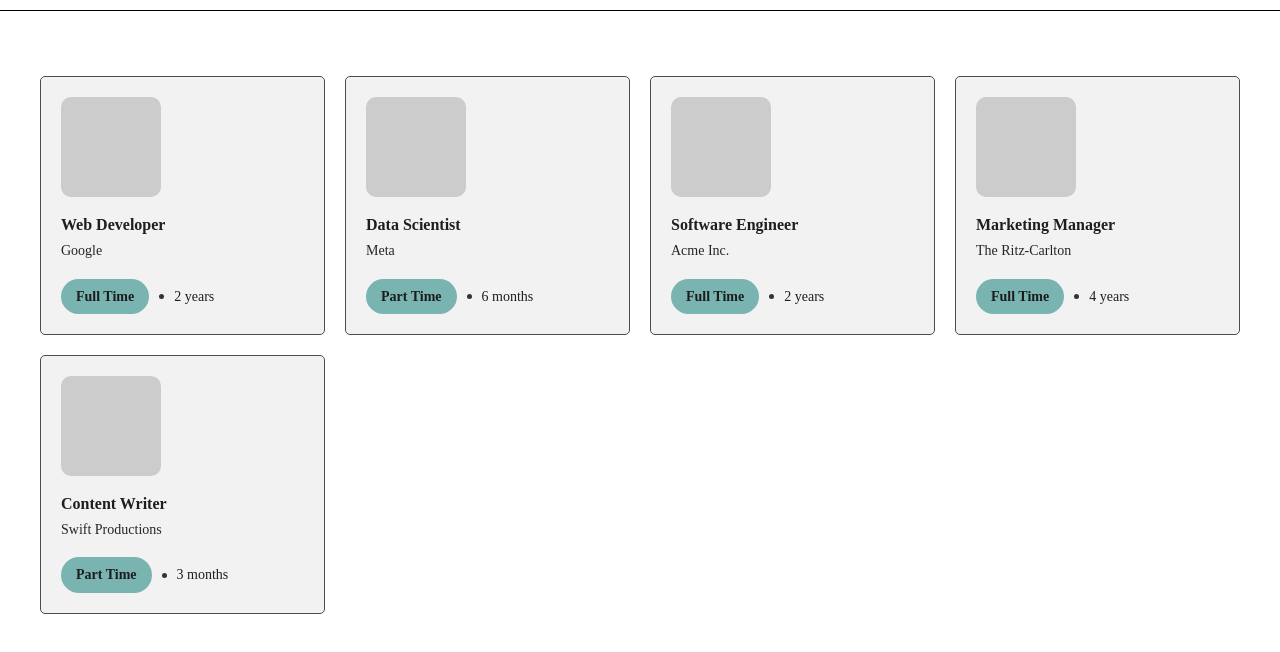
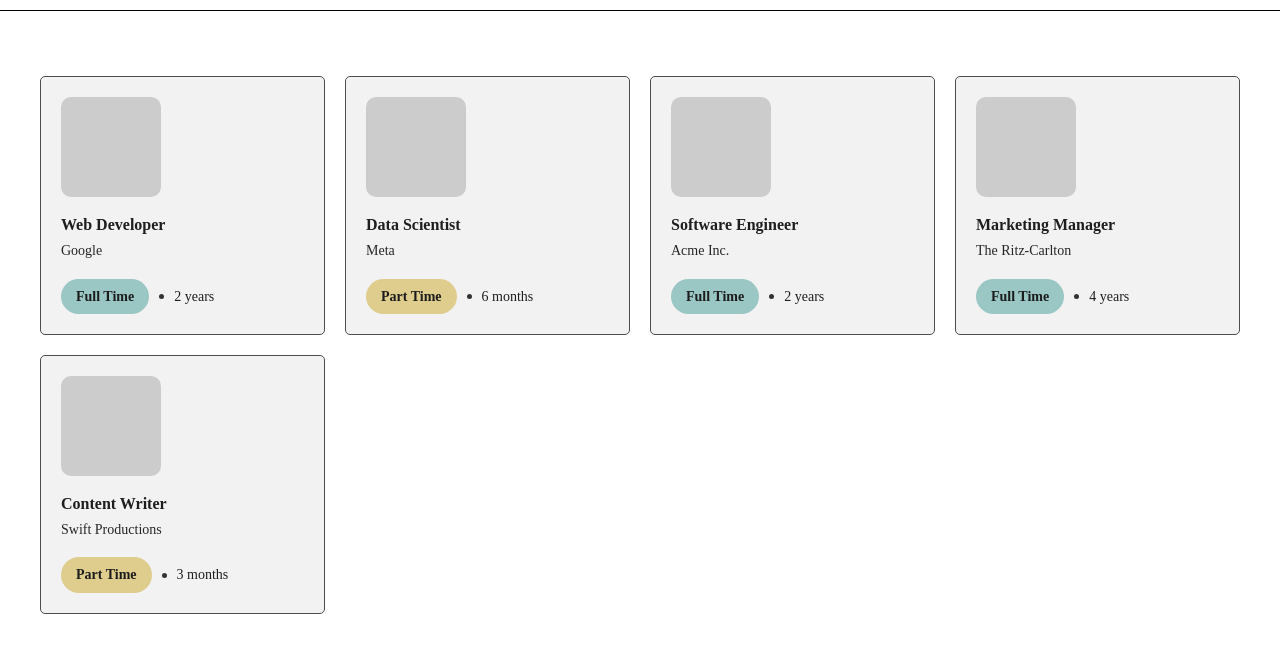
Before and after one commit to franktambo/Job-Nomad, a plain HTML site: page home.html in a window 1280 px wide. Shown: the part 90-742 px from the top of the page. Drawn offline with nearby package versions, Linux system fonts and the light colour scheme; a web font is replaced by a local one.

Commit message:
added job status background color functionality

```diff
--- a/CSS/home.css
+++ b/CSS/home.css
@@ -148,7 +148,7 @@ main {
 .job_status {
     display: relative;
     padding: 5px;
-    background: #79b4b1;
+    background: hsl(177, 28%, 69%);
     border: none;
     border-radius: 20px;
 }
--- a/home.html
+++ b/home.html
@@ -96,5 +96,7 @@
         <div class="scroll_up"></div>
     </main>
     <footer class="padding_section"></footer>
+
+    <script src="js/index.js"></script>
 </body>
 </html>
--- /dev/null
+++ b/js/index.js
@@ -0,0 +1,8 @@
+const jobStatusText = document.querySelectorAll('.job_status_text');
+const jobStatus = document.querySelectorAll('.job_status');
+
+for (let i = 0; i < jobStatusText.length; i++) {
+    if (jobStatusText[i].innerText === "Part Time") {
+        jobStatus[i].style.background = "#DFCD8E";
+    }
+}
```
